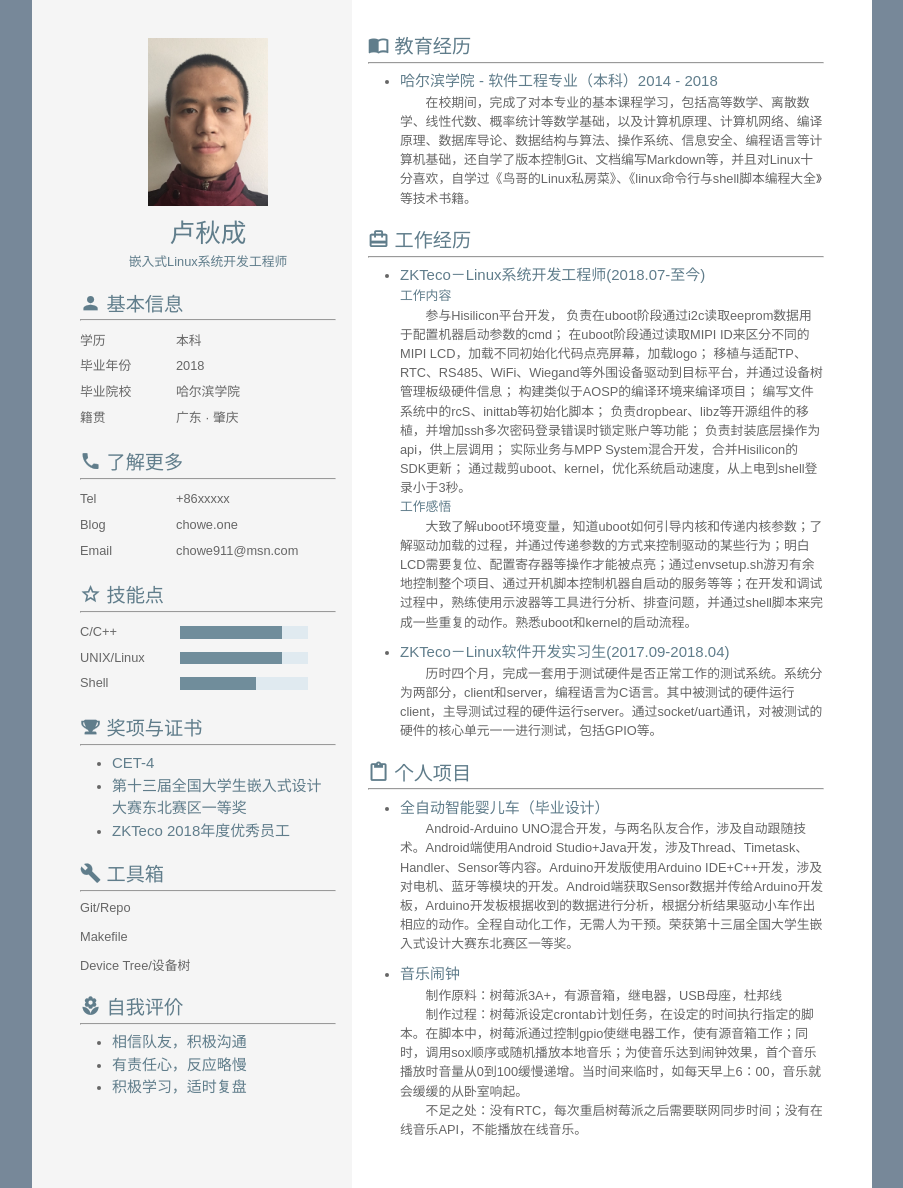
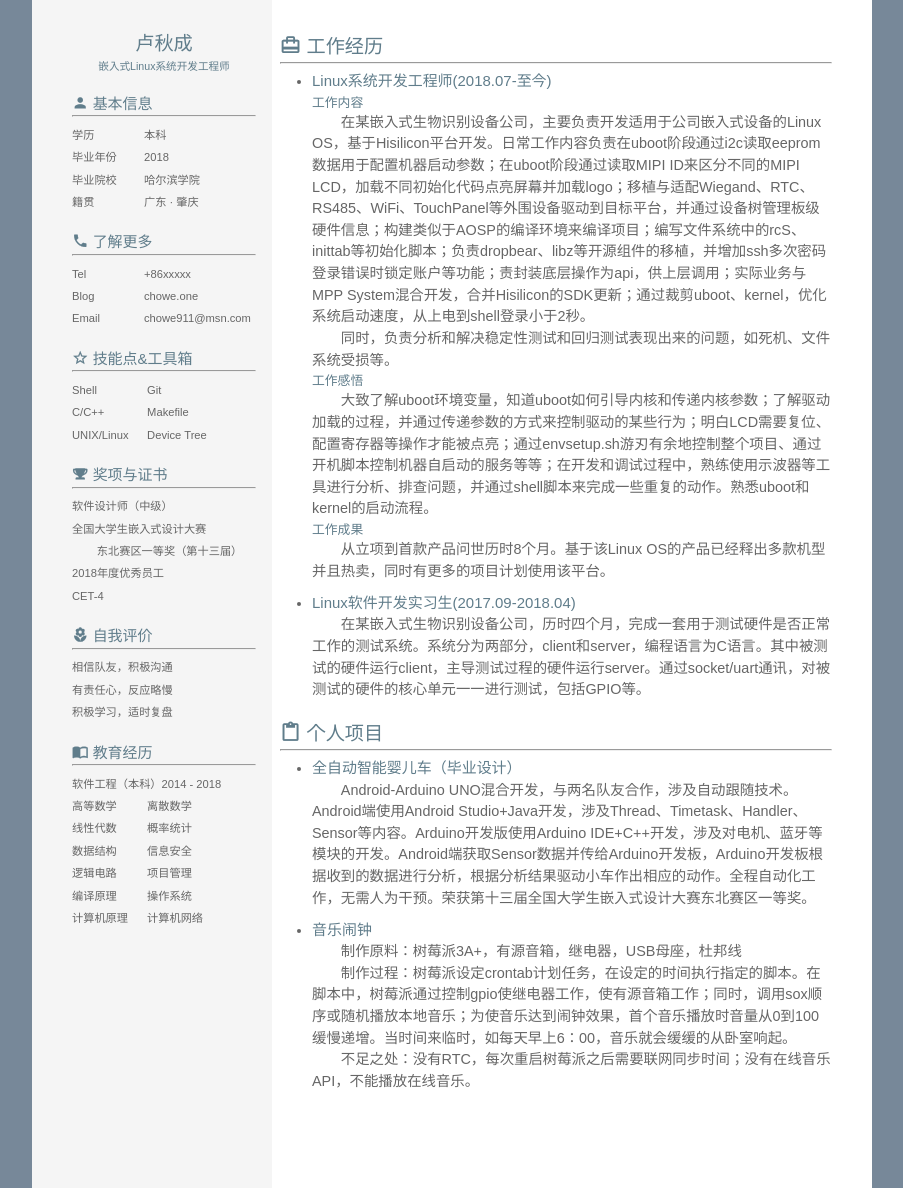
Before and after one commit to Chowe911/Chowe911.github.io, a Jekyll site: the page cv/zh.html, which Jekyll copies as it is, in a window 1280 px wide. Shown: the whole page, without its empty margins (188-1091 px from the left). Built offline with Jekyll 4.4.1, drawn with Linux system fonts in a browser that asks for light colours.

Commit message:
CV update

```diff
--- a/cv/static/css/cv.css
+++ b/cv/static/css/cv.css
@@ -31,7 +31,7 @@ span {
 }
 
 .label-value{
-    width: 200px;
+    width: 120px;
     vertical-align: top;
 }
 
@@ -66,7 +66,7 @@ h1, h2, h3, h4, h5 {
 .info-list, .progress-list{
     list-style: none;
     padding-left: 0px;
-    font-size: 16px;
+    font-size: 14px;
     line-height: 2;
 }
 
@@ -134,6 +134,7 @@ footer {
 p {
     text-indent: 2em;
     line-height: 1.5;
+    font-size:18px;
 }
 
 progress {
@@ -187,7 +188,12 @@ progress::-moz-progress-value {
 
 .left-label {
     display: inline-block;
-    width: 120px;
+    width: 90px;
+}
+
+.full-label {
+    display: inline-block;
+    width: 240px;
 }
 
 .portrait {
@@ -236,21 +242,21 @@ progress::-moz-progress-value {
 
 .side {
     position: absolute;
-    width: 400px;
+    width: 300px;
     height: 100%;
     background-color: whitesmoke;
-    padding-left: 60px;
+    padding-left: 50px;
     padding-right: 20px;
 }
 
 .main {
 
     position: relative;
-    margin-left: 400px;
+    margin-left: 300px;
     min-height: 100%;
 
-    padding-left: 20px;
-    padding-right: 60px;
+    padding-left: 10px;
+    padding-right: 50px;
 
 }
 
--- a/cv/zh.html
+++ b/cv/zh.html
@@ -13,15 +13,15 @@
         <div class="side">
             <br /><br />
             <div class="me">
-                <div class="portrait"></div>
+                <!-- <div class="portrait"></div>
                 <div class="remodal remodal-img" data-remodal-id="portrait-modal">
-                </div>
-                <h1 id="username">卢秋成</h1>
-                <h4 id="persona-tag">嵌入式Linux系统开发工程师</h4>
+                </div> -->
+                <h2 id="username">卢秋成</h2>
+                <h5 id="persona-tag">嵌入式Linux系统开发工程师</h5>
             </div>
 
             <div class="profile info-unit">
-                <h2 class="info-header"><i class="iconfont icon-person"></i> <span class="info-title">基本信息</span></h2>
+                <h3 class="info-header"><i class="iconfont icon-person"></i> <span class="info-title">基本信息</span></h3>
                 <hr>
                 <ul class="info-list">
 
@@ -37,7 +37,7 @@
             </div>
 
             <div class="contact info-unit">
-                <h2 class="info-header"><i class="iconfont icon-call"></i> <span class="info-title">了解更多</span></h2>
+                <h3 class="info-header"><i class="iconfont icon-call"></i> <span class="info-title">了解更多</span></h3>
                 <hr>
                 <ul class="info-list">
                     <li>
@@ -79,41 +79,47 @@
             </div>
 
             <div class="skill info-unit">
-                <h2 class="info-header"><i class="iconfont icon-star"></i> <span class="info-title">技能点</span></h2>
+                <h3 class="info-header"><i class="iconfont icon-star"></i> <span class="info-title">技能点&工具箱</span></h3>
                 <hr>
                 <ul class="progress-list">
                     <li>
+                        <label class="left-label">Shell</label>
+                        <label class="left-label">Git</label>
+                        <!-- <progress value="80" max="100"></progress> -->
+                    </li>
+                    <li>
                         <label class="left-label">C/C++</label>
-                        <progress value="80" max="100"></progress>
+                        <label class="left-label">Makefile</label>
+                        <!-- <progress value="80" max="100"></progress> -->
                     </li>
                     <li>
                         <label class="left-label">UNIX/Linux</label>
-                        <progress value="80" max="100"></progress>
-                    </li>
-                    <li>
-                        <label class="left-label">Shell</label>
-                        <progress value="60" max="100"></progress>
+                        <label class="left-label">Device Tree</label>
+                        <!-- <progress value="60" max="100"></progress> -->
                     </li>
                 </ul>
             </div>
 
             <div class="trophy info-unit">
-                <h2 class="info-header"><i class="iconfont icon-trophy"></i> <span class="info-title">奖项与证书</span></h2>
+                <h3 class="info-header"><i class="iconfont icon-trophy"></i> <span class="info-title">奖项与证书</span></h3>
                 <hr>
-                <ul class="experience-list">
+                <ul class="info-list">
                         <li>
-                        <h3>CET-4</h3>
+                            <label class="full-label">软件设计师（中级）</label>
                         </li>
                         <li>
-                        <h3>第十三届全国大学生嵌入式设计大赛东北赛区一等奖</h3>
+                            <label class="full-label">全国大学生嵌入式设计大赛<br />&nbsp;&nbsp;&nbsp;&nbsp;&nbsp;&nbsp;&nbsp;&nbsp;东北赛区一等奖（第十三届）</label>
                         </li>
                         <li>
-                        <h3>ZKTeco 2018年度优秀员工</h3>
+                            <label class="full-label">2018年度优秀员工</label>
+                        </li>
+                        <li>
+                            <label class="full-label">CET-4</label>
                         </li>
                 </ul>
             </div>
 
-            <div class="stack info-unit">
+            <!-- <div class="stack info-unit">
                 <h2 class="info-header"><i class="iconfont icon-build"></i> <span class="info-title">工具箱</span></h2>
                 <hr>
                 <ul class="stack-list">
@@ -127,13 +133,11 @@
                     <li>
                         <label>Device Tree/设备树</label></li>
                     </li>
-                    <!--
                     <li>
                         <label class="left-label">其他</label><span class="label-value">Git, TCP/IP</span></li>
                     </li>
-                    -->
                 </ul>
-            </div>
+            </div> -->
 
             <!--
             <div class="code info-unit">
@@ -149,17 +153,51 @@
             -->
 
             <div class="trophy info-unit">
-                <h2 class="info-header"><i class="iconfont icon-flower"></i> <span class="info-title">自我评价</span></h2>
+                <h3 class="info-header"><i class="iconfont icon-flower"></i> <span class="info-title">自我评价</span></h3>
                 <hr>
-                <ul class="experience-list">
+                <ul class="info-list">
                     <li>
-                        <h3>相信队友，积极沟通</h3>
+                            <label class="full-label">相信队友，积极沟通</label>
                     </li>
                     <li>
-                        <h3>有责任心，反应略慢</h3>
+                            <label class="full-label">有责任心，反应略慢</label>
                     </li>
                     <li>
-                        <h3>积极学习，适时复盘</h3>
+                            <label class="full-label">积极学习，适时复盘</label>
+                    </li>
+                </ul>
+            </div>
+
+        <div class="trophy info-unit">
+                <h3 class="info-header"><i class="iconfont icon-education"></i> <span class="info-title">教育经历</span></h3>
+                <hr>
+                <ul class="info-list">
+                    <li>
+                        <label class="full-label">软件工程（本科）2014 - 2018</label>
+                    </li>
+                    <li>
+                        <label class="left-label">高等数学</label>
+                        <label class="left-label">离散数学</label>
+                    </li>
+                    <li>
+                        <label class="left-label">线性代数</label>
+                        <label class="left-label">概率统计</label>
+                    </li>
+                    <li>
+                        <label class="left-label">数据结构</label>
+                        <label class="left-label">信息安全</label>
+                    </li>
+                    <li>
+                        <label class="left-label">逻辑电路</label>
+                        <label class="left-label">项目管理</label>
+                    </li>
+                    <li>
+                        <label class="left-label">编译原理</label>
+                        <label class="left-label">操作系统</label>
+                    </li>
+                    <li>
+                        <label class="left-label">计算机原理</label>
+                        <label class="left-label">计算机网络</label>
                     </li>
                 </ul>
             </div>
@@ -167,7 +205,7 @@
 
         <div class="main">
             <br /><br />
-            <div class="education info-unit right-list">
+            <!-- <div class="education info-unit right-list">
                 <h2 class="info-header"><i class="iconfont icon-education"></i> <span class="info-title">教育经历</span></h2>
                 <hr>
                 <ul class="experience-list">
@@ -178,14 +216,14 @@
                         </p>
                     </li>
                 </ul>
-            </div>
+            </div> -->
 
             <div class="work info-unit right-list">
                 <h2 class="info-header"><i class="iconfont icon-work"></i> <span class="info-title">工作经历</span></h2>
                 <hr>
                 <ul class="experience-list">
                     <li>
-                        <h3>ZKTeco－Linux系统开发工程师(2018.07-至今)</h3>
+                        <h3>Linux系统开发工程师(2018.07-至今)</h3>
                         <!--
                         <p>
                             负责已有平台的维护与功能增添，包括kernel、driver、library等。
@@ -207,23 +245,21 @@
                         </p>
                         -->
                         <h4>工作内容</h4>
-                        <p>参与Hisilicon平台开发，
-                        负责在uboot阶段通过i2c读取eeprom数据用于配置机器启动参数的cmd；
-                        在uboot阶段通过读取MIPI ID来区分不同的MIPI LCD，加载不同初始化代码点亮屏幕，加载logo；
-                        移植与适配TP、RTC、RS485、WiFi、Wiegand等外围设备驱动到目标平台，并通过设备树管理板级硬件信息；
-                        构建类似于AOSP的编译环境来编译项目；
-                        编写文件系统中的rcS、inittab等初始化脚本；
-                        负责dropbear、libz等开源组件的移植，并增加ssh多次密码登录错误时锁定账户等功能；
-                        负责封装底层操作为api，供上层调用；
-                        实际业务与MPP System混合开发，合并Hisilicon的SDK更新；
-                        通过裁剪uboot、kernel，优化系统启动速度，从上电到shell登录小于3秒。</p>
+                        <p>
+                                在某嵌入式生物识别设备公司，主要负责开发适用于公司嵌入式设备的Linux OS，基于Hisilicon平台开发。日常工作内容负责在uboot阶段通过i2c读取eeprom数据用于配置机器启动参数；在uboot阶段通过读取MIPI ID来区分不同的MIPI LCD，加载不同初始化代码点亮屏幕并加载logo；移植与适配Wiegand、RTC、RS485、WiFi、TouchPanel等外围设备驱动到目标平台，并通过设备树管理板级硬件信息；构建类似于AOSP的编译环境来编译项目；编写文件系统中的rcS、inittab等初始化脚本；负责dropbear、libz等开源组件的移植，并增加ssh多次密码登录错误时锁定账户等功能；责封装底层操作为api，供上层调用；实际业务与MPP System混合开发，合并Hisilicon的SDK更新；通过裁剪uboot、kernel，优化系统启动速度，从上电到shell登录小于2秒。
+                        </p>
+                        <p>同时，负责分析和解决稳定性测试和回归测试表现出来的问题，如死机、文件系统受损等。</p>
                         <h4>工作感悟</h4>
-                        <p>大致了解uboot环境变量，知道uboot如何引导内核和传递内核参数；了解驱动加载的过程，并通过传递参数的方式来控制驱动的某些行为；明白LCD需要复位、配置寄存器等操作才能被点亮；通过envsetup.sh游刃有余地控制整个项目、通过开机脚本控制机器自启动的服务等等；在开发和调试过程中，熟练使用示波器等工具进行分析、排查问题，并通过shell脚本来完成一些重复的动作。熟悉uboot和kernel的启动流程。</p>
+                        <p>
+                            大致了解uboot环境变量，知道uboot如何引导内核和传递内核参数；了解驱动加载的过程，并通过传递参数的方式来控制驱动的某些行为；明白LCD需要复位、配置寄存器等操作才能被点亮；通过envsetup.sh游刃有余地控制整个项目、通过开机脚本控制机器自启动的服务等等；在开发和调试过程中，熟练使用示波器等工具进行分析、排查问题，并通过shell脚本来完成一些重复的动作。熟悉uboot和kernel的启动流程。
+                        </p>
+                        <h4>工作成果</h4>
+                        <p>从立项到首款产品问世历时8个月。基于该Linux OS的产品已经释出多款机型并且热卖，同时有更多的项目计划使用该平台。</p>
                     </li>
                     <li>
-                        <h3>ZKTeco－Linux软件开发实习生(2017.09-2018.04)</h3>
+                        <h3>Linux软件开发实习生(2017.09-2018.04)</h3>
                         <p>
-                            历时四个月，完成一套用于测试硬件是否正常工作的测试系统。系统分为两部分，client和server，编程语言为C语言。其中被测试的硬件运行client，主导测试过程的硬件运行server。通过socket/uart通讯，对被测试的硬件的核心单元一一进行测试，包括GPIO等。
+                            在某嵌入式生物识别设备公司，历时四个月，完成一套用于测试硬件是否正常工作的测试系统。系统分为两部分，client和server，编程语言为C语言。其中被测试的硬件运行client，主导测试过程的硬件运行server。通过socket/uart通讯，对被测试的硬件的核心单元一一进行测试，包括GPIO等。
                         </p>
                     </li>
                 </ul class="experience-list">
```
Lines whose indentation alone changed are shown as unchanged.
